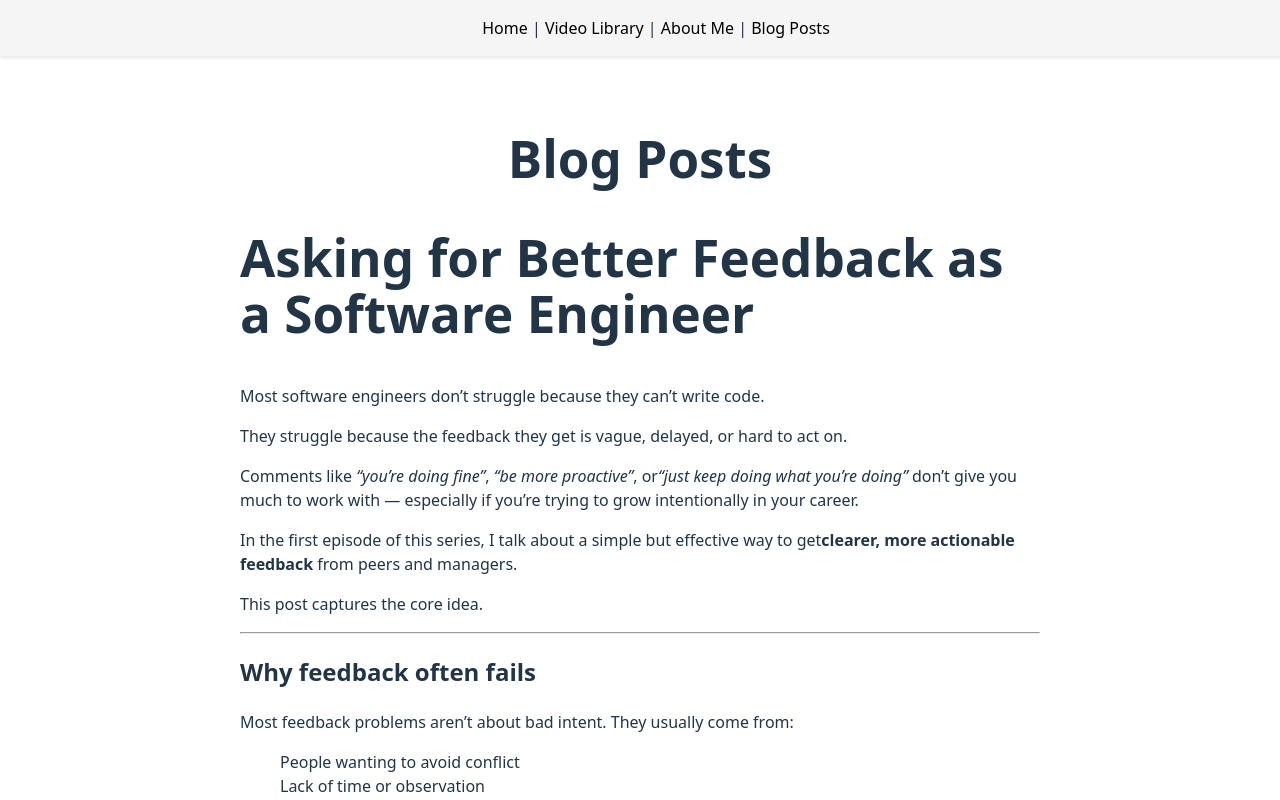
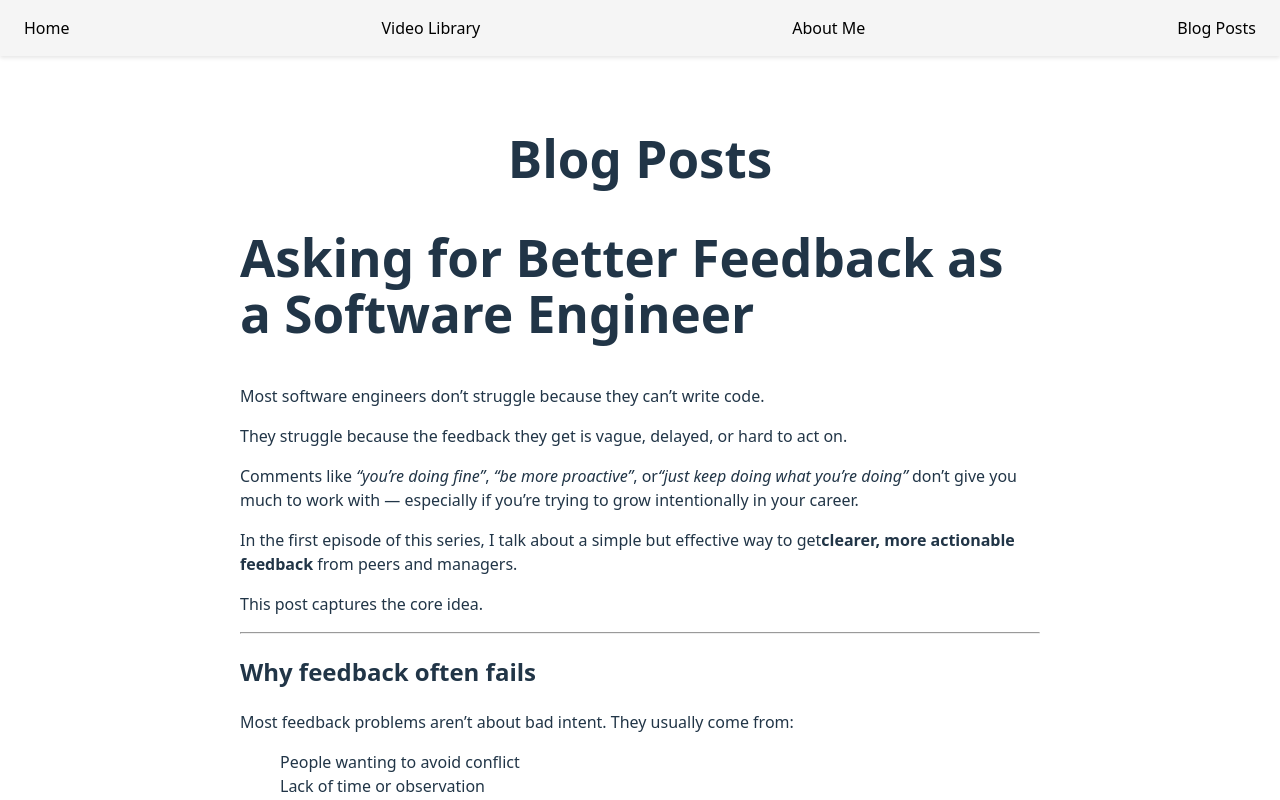
Before and after one commit to bdeckard92/SelfAwareSoftware, a React (Vite) app in the folder vite-project/: page /blog in a window 1280 px wide. Shown: the top 800 px of the page. Built offline with nearby package versions, Linux system fonts and the light colour scheme.

Commit message:
updates navbar to spread links

```diff
--- a/vite-project/src/components/navigation/NavBar.css
+++ b/vite-project/src/components/navigation/NavBar.css
@@ -5,12 +5,27 @@ nav {
   right: 0;
   width: 100%;
   background-color: #f5f5f5;
-  padding: 1rem;
+  padding: 0.75rem 0;
   box-shadow: 0 2px 4px rgba(0, 0, 0, 0.1);
   z-index: 100;
 }
 
-nav a {
+.nav-inner {
+  max-width: 1280px;
+  margin: 0 auto;
+  padding: 0 1rem;
+  display: flex;
+  justify-content: space-between;
+  align-items: center;
+  gap: 1rem;
+}
+
+.nav-inner a {
   color: black;
   text-decoration: none;
+  padding: 0.25rem 0.5rem;
 }
+
+.nav-inner a:hover {
+  text-decoration: underline;
+}
--- a/vite-project/src/components/navigation/NavBar.jsx
+++ b/vite-project/src/components/navigation/NavBar.jsx
@@ -1,14 +1,17 @@
-import {Link} from "react-router-dom";
+import { Link } from "react-router-dom";
 import './NavBar.css'
 
 const NavBar = () => {
-    return (
-         <nav>
-                <Link to="/">Home</Link> |{" "}
-                <Link to="/videos">Video Library</Link> |{" "}
-                <Link to="/about">About Me</Link> |{" "}
-                <Link to="/blog">Blog Posts</Link>
-              </nav>
-    )
+  return (
+    <nav>
+      <div className="nav-inner">
+        <Link to="/">Home</Link>
+        <Link to="/videos">Video Library</Link>
+        <Link to="/about">About Me</Link>
+        <Link to="/blog">Blog Posts</Link>
+      </div>
+    </nav>
+  )
 }
+
 export default NavBar;
```
